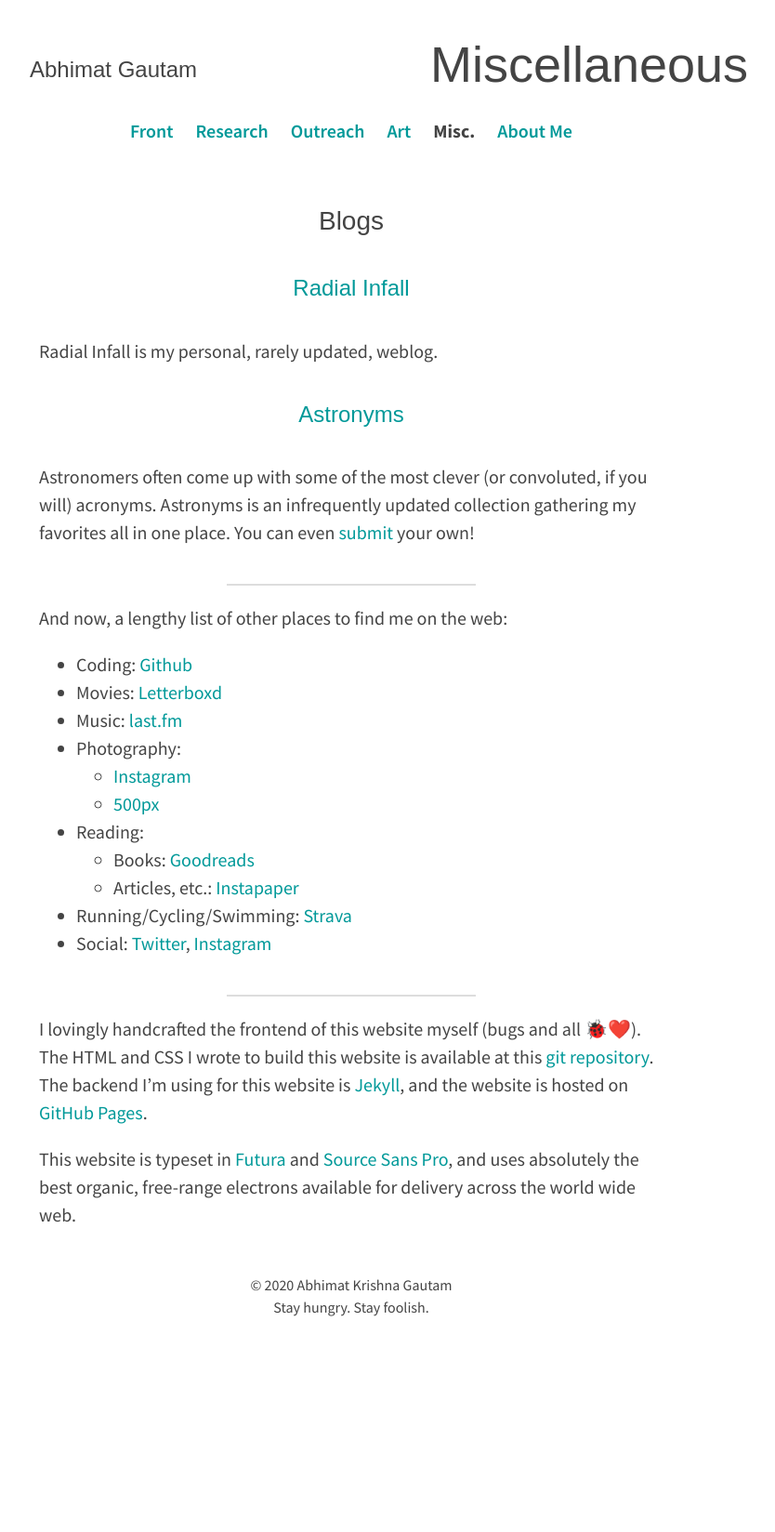
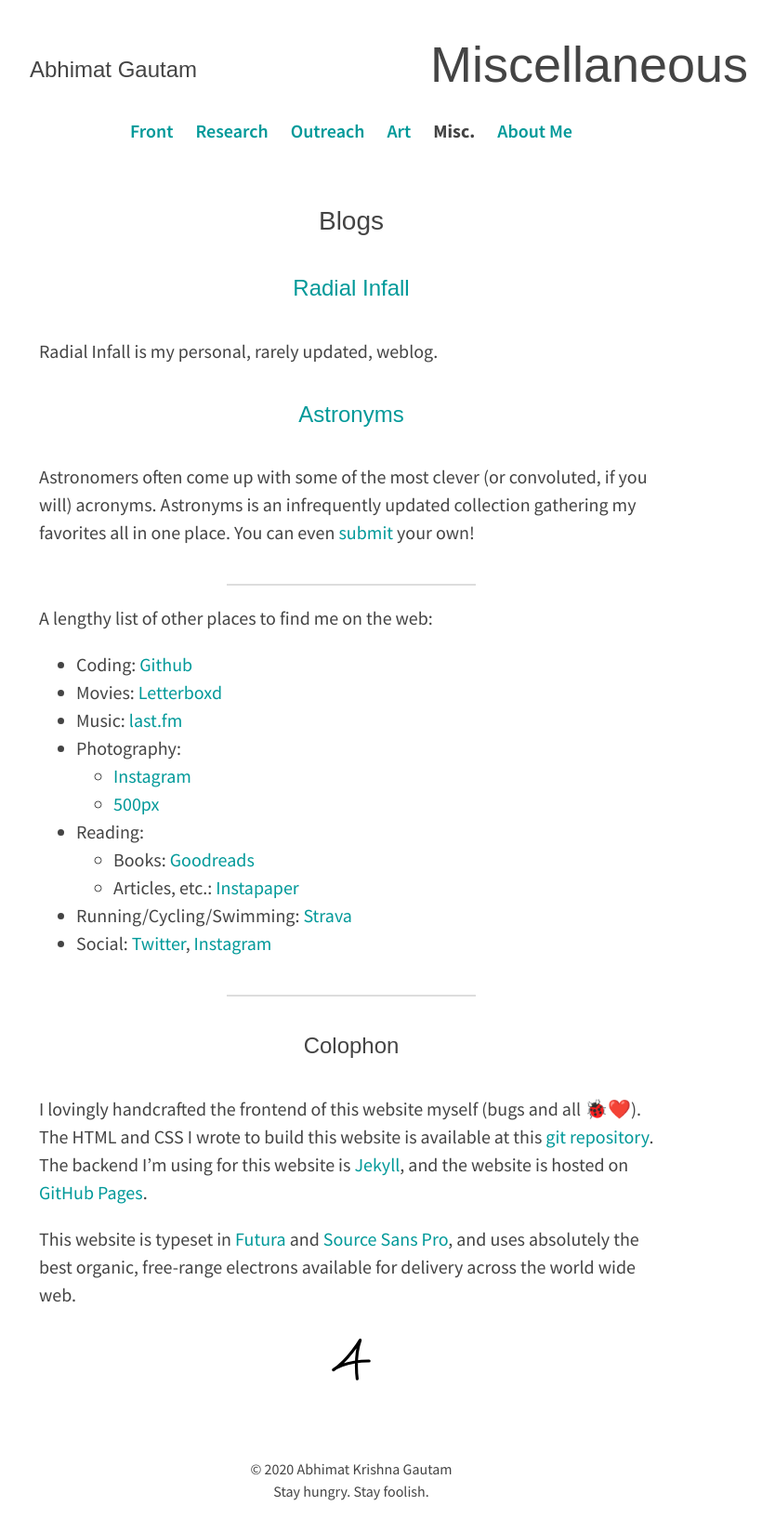
Before and after one commit to abhimat/abhimat.github.io, a Jekyll site: the page built from misc/index.md, in a window 1280 px wide. Shown: the whole page at 93% size, without its empty margins (262-1096 px from the left). Built offline with Jekyll 4.4.1, drawn with Linux system fonts in a browser that asks for light colours; before the commit the page ends 1450 px from its top, so only the background shows below that.

Commit message:
Small colophon updates

```diff
--- a/misc/index.md
+++ b/misc/index.md
@@ -15,7 +15,7 @@ Astronomers often come up with some of the most clever (or convoluted, if you wi
 
 ---
 
-And now, a lengthy list of other places to find me on the web:
+A lengthy list of other places to find me on the web:
 
 * Coding: [Github](https://github.com/abhimat)
 * Movies: [Letterboxd](http://letterboxd.com/abhimat/)
@@ -31,6 +31,13 @@ And now, a lengthy list of other places to find me on the web:
 
 ---
 
+### Colophon
+
 I lovingly handcrafted the frontend of this website myself (bugs and all 🐞❤️). The HTML and CSS I wrote to build this website is available at this [git repository](https://github.com/abhimat/abhimat.github.io). The backend I'm using for this website is [Jekyll](https://jekyllrb.com), and the website is hosted on [GitHub Pages](https://pages.github.com).
 
 This website is typeset in [Futura](https://en.wikipedia.org/wiki/Futura_(typeface)) and [Source Sans Pro](https://en.wikipedia.org/wiki/Source_Sans_Pro), and uses absolutely the best organic, free-range electrons available for delivery across the world wide web.
+
+<figure>
+	<img src="../assets/icons/personal-mark.svg" alt="Abhimat Icon" title="Abhimat Icon" width="64" />
+    <!-- <figcaption>Caption</figcaption> -->
+</figure>
```
Also changed, not shown: Gemfile.lock, assets/icons/personal-mark.svg (added).
